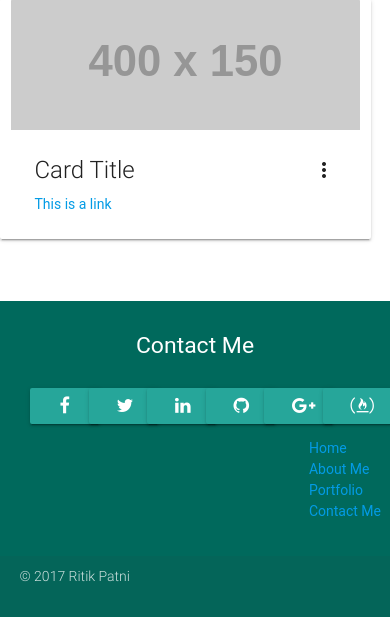
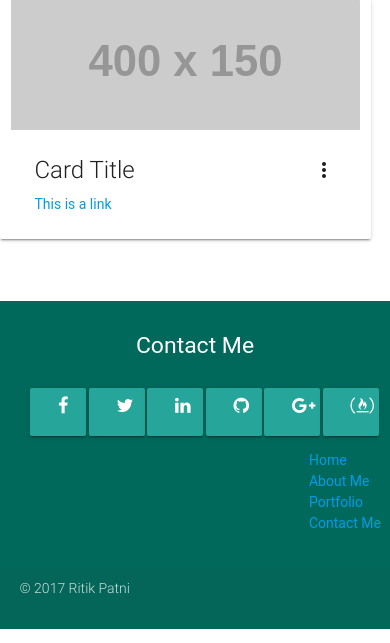
Before and after one commit to RitikPatni/Portfolio-v2, a PHP site: page / in a window 390 px wide. Shown: the part 3343-3986 px from the top of the page. Before the commit the page ends 3960 px from the top, so only its background shows below. Run offline with PHP 8.4, Linux system fonts and the light colour scheme; grey boxes labelled with a size stand in for pictures from a placeholder-image service; some libraries are stand-ins or nearby versions; some web fonts are replaced.

Commit message:
Social media icons on mobile fixed

```diff
--- a/css/style.css
+++ b/css/style.css
@@ -84,4 +84,8 @@ main {
     .col.s8.m4.card {
         width: 95vw;
     }
+    .btnWidth {
+        width: 48px;
+        height: 48px;
+    }
 }
--- a/index.html
+++ b/index.html
@@ -187,22 +187,22 @@
                         <h5 class="white-text center">Contact Me</h5>
                         <br>
                         <div class="col s2">
-                            <a class="waves-effect waves-light btn btnWidth" href="https://www.facebook.com/0003AKA" target="_blank"><i class="fa fa-facebook" aria-hidden="true"></i></a>
+                            <a class="waves-effect waves-light btn btnWidth" href="https://www.facebook.com/0003AKA" target="_blank"><i class="fa fa-facebook center" aria-hidden="true"></i></a>
                         </div>
                         <div class="col s2">
-                            <a class="waves-effect waves-light btn btnWidth" href="https://twitter.com/0003_AKA" target="_blank"><i class="fa fa-twitter " aria-hidden="true"></i></a>
+                            <a class="waves-effect waves-light btn btnWidth" href="https://twitter.com/0003_AKA" target="_blank"><i class="fa fa-twitter center" aria-hidden="true"></i></a>
                         </div>
                         <div class="col s2">
-                            <a class="waves-effect waves-light btn btnWidth" href="https://www.linkedin.com/in/rpatni0003/" target="_blank"><i class="fa fa-linkedin " aria-hidden="true"></i></a>
+                            <a class="waves-effect waves-light btn btnWidth" href="https://www.linkedin.com/in/rpatni0003/" target="_blank"><i class="fa fa-linkedin center" aria-hidden="true"></i></a>
                         </div>
                         <div class="col s2">
-                            <a class="waves-effect waves-light btn btnWidth" href="https://github.com/RitikPatni" target="_blank"><i class="fa fa-github " aria-hidden="true"></i></a>
+                            <a class="waves-effect waves-light btn btnWidth" href="https://github.com/RitikPatni" target="_blank"><i class="fa fa-github center" aria-hidden="true"></i></a>
                         </div>
                         <div class="col s2">
-                            <a class="waves-effect waves-light btn btnWidth" href="https://plus.google.com/107288985945558009952" target="_blank"><i class="fa fa-google-plus" aria-hidden="true"></i></a>
+                            <a class="waves-effect waves-light btn btnWidth" href="https://plus.google.com/107288985945558009952" target="_blank"><i class="fa fa-google-plus center" aria-hidden="true"></i></a>
                         </div>
                         <div class="col s2">
-                            <a class="waves-effect waves-light btn btnWidth" href="https://www.freecodecamp.org/ritikpatni" target="_blank"><i class="fa fa-free-code-camp" aria-hidden="true"></i></a>
+                            <a class="waves-effect waves-light btn btnWidth" href="https://www.freecodecamp.org/ritikpatni" target="_blank"><i class="fa fa-free-code-camp center" aria-hidden="true"></i></a>
                         </div>
                     </div>
                     <div class="right">
```
